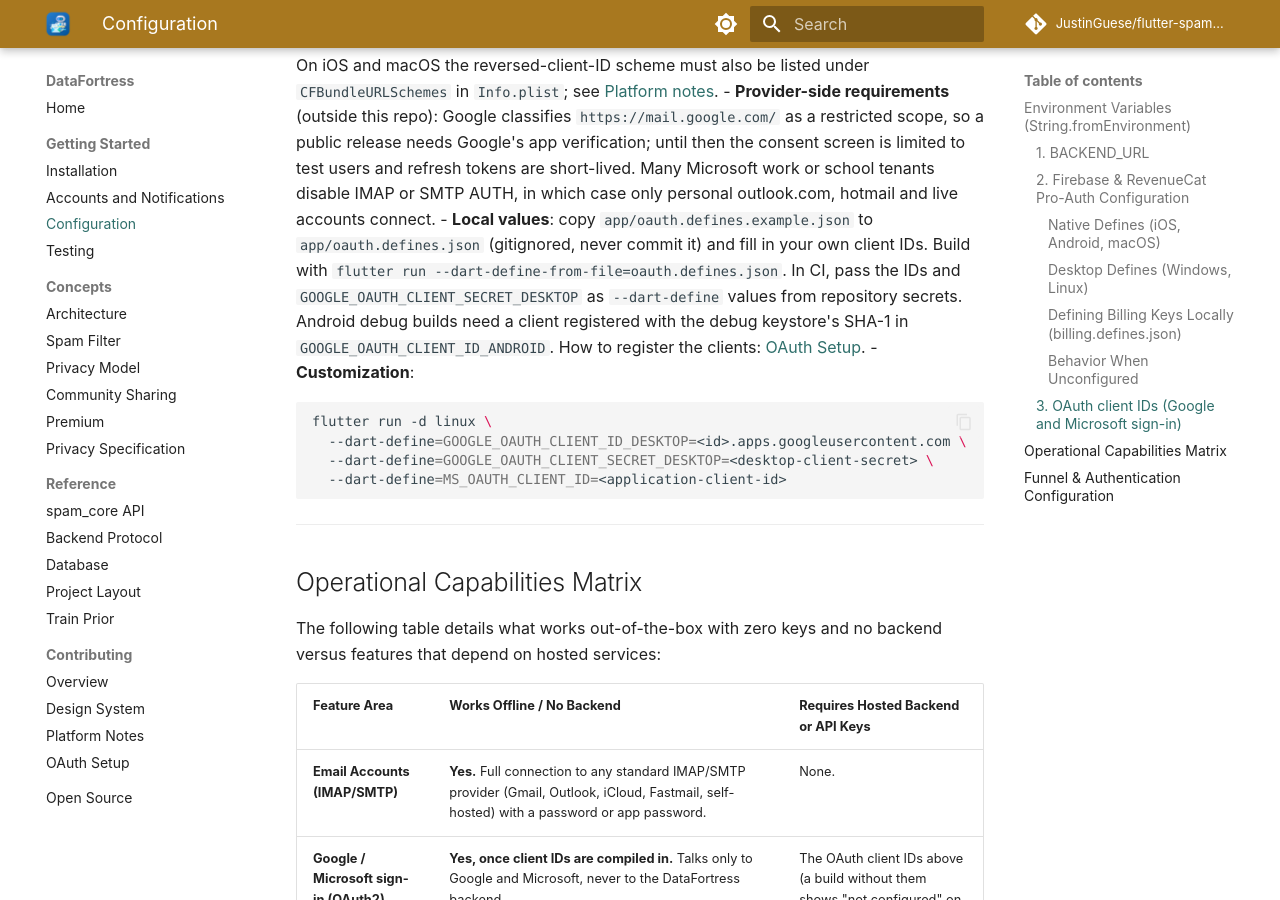
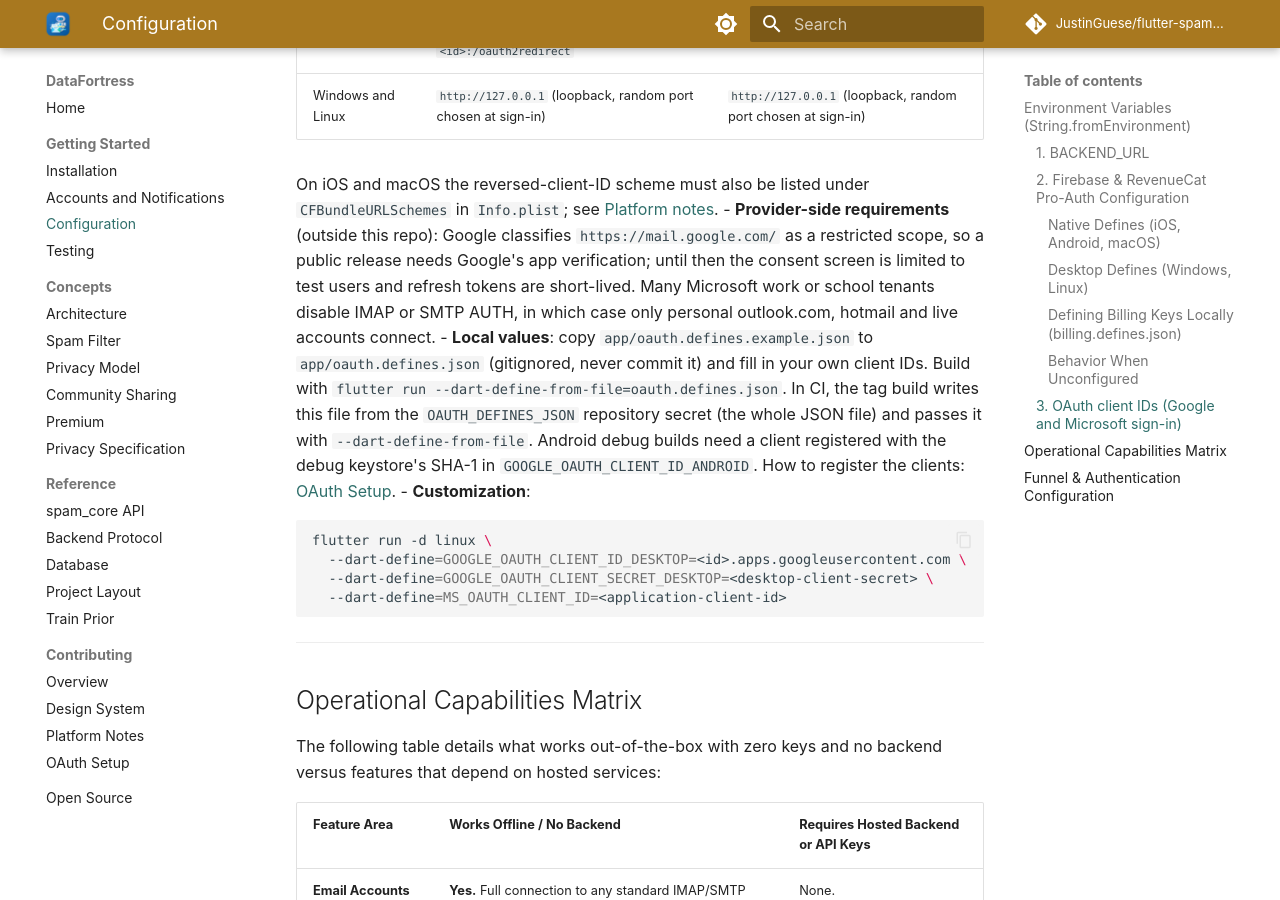
Before and after one commit to JustinGuese/flutter-spamfiltering-emailclient, an MkDocs documentation site: the page built from docs/getting-started/configuration.md, in a window 1280 px wide and 900 px high, scrolled down 5377 px. Built offline with MkDocs 1.6.1 and Material for MkDocs 9.7.7, drawn with Linux system fonts in a browser that asks for light colours; comment, search, counter and statistics services are not loaded; some of the changed text lies outside the part shown.

Commit message:
ci: pass billing/oauth defines to release builds from repo secrets

````diff
--- a/docs/getting-started/configuration.md
+++ b/docs/getting-started/configuration.md
@@ -89,6 +89,8 @@ flutter run -d macos --dart-define-from-file=billing.defines.json
 flutter run -d linux --dart-define-from-file=billing.defines.json
 ```
 
+Release builds in CI (`.github/workflows/build.yaml`, tag builds) write this file from the `BILLING_DEFINES_JSON` repository secret, which holds the whole JSON file, and pass it with `--dart-define-from-file`. Update the secret with `gh secret set BILLING_DEFINES_JSON < app/billing.defines.json`.
+
 #### Behavior When Unconfigured
 - If Firebase defines are missing, the app functions normally without errors.
 - The Settings → Account tile is hidden.
@@ -112,7 +114,7 @@ flutter run -d linux --dart-define-from-file=billing.defines.json
 
   On iOS and macOS the reversed-client-ID scheme must also be listed under `CFBundleURLSchemes` in `Info.plist`; see [Platform notes](../contributing/platform-notes.md#oauth-sign-in-and-notifications-per-platform).
 - **Provider-side requirements** (outside this repo): Google classifies `https://mail.google.com/` as a restricted scope, so a public release needs Google's app verification; until then the consent screen is limited to test users and refresh tokens are short-lived. Many Microsoft work or school tenants disable IMAP or SMTP AUTH, in which case only personal outlook.com, hotmail and live accounts connect.
-- **Local values**: copy `app/oauth.defines.example.json` to `app/oauth.defines.json` (gitignored, never commit it) and fill in your own client IDs. Build with `flutter run --dart-define-from-file=oauth.defines.json`. In CI, pass the IDs and `GOOGLE_OAUTH_CLIENT_SECRET_DESKTOP` as `--dart-define` values from repository secrets. Android debug builds need a client registered with the debug keystore's SHA-1 in `GOOGLE_OAUTH_CLIENT_ID_ANDROID`.  How to register the clients: [OAuth Setup](../contributing/oauth-setup.md).
+- **Local values**: copy `app/oauth.defines.example.json` to `app/oauth.defines.json` (gitignored, never commit it) and fill in your own client IDs. Build with `flutter run --dart-define-from-file=oauth.defines.json`. In CI, the tag build writes this file from the `OAUTH_DEFINES_JSON` repository secret (the whole JSON file) and passes it with `--dart-define-from-file`. Android debug builds need a client registered with the debug keystore's SHA-1 in `GOOGLE_OAUTH_CLIENT_ID_ANDROID`.  How to register the clients: [OAuth Setup](../contributing/oauth-setup.md).
 - **Customization**:
   ```bash
   flutter run -d linux \
````
Also changed, not shown: CLAUDE.md (+1 -1 lines), 1 other file.
